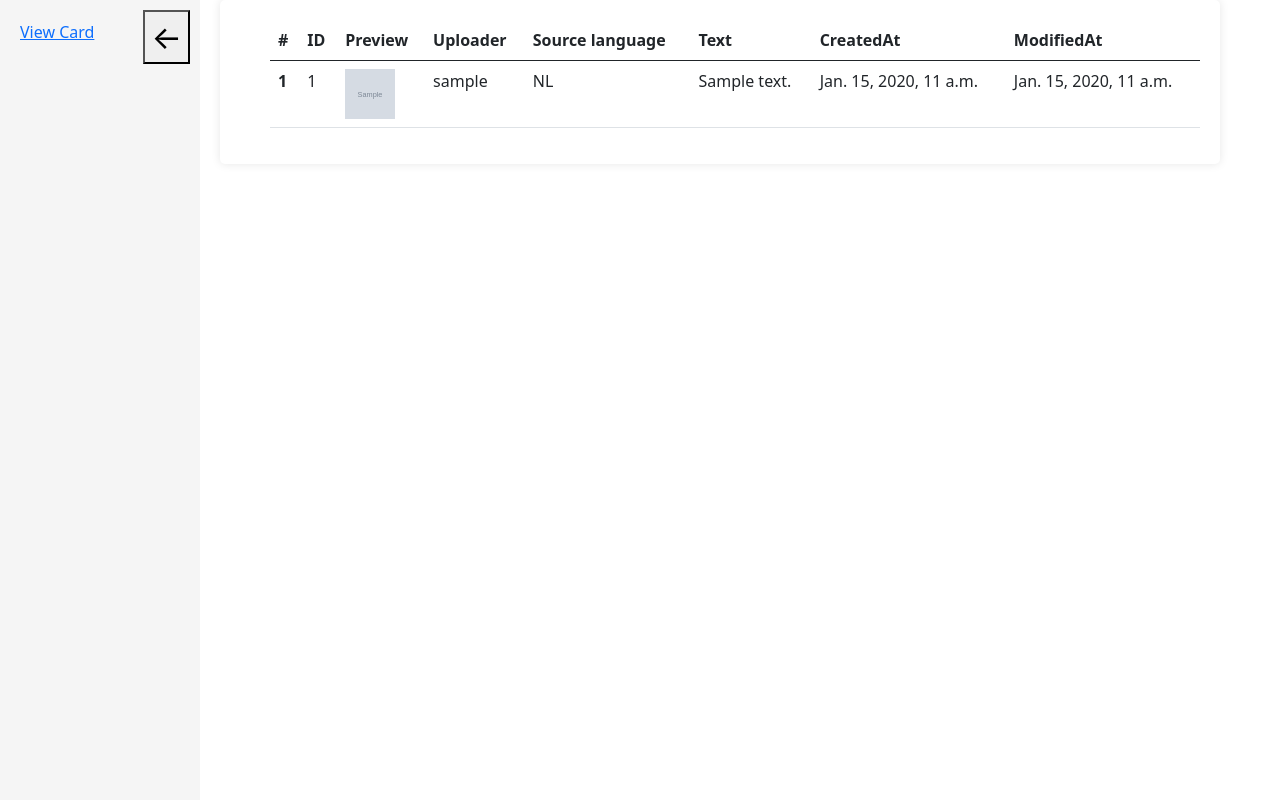
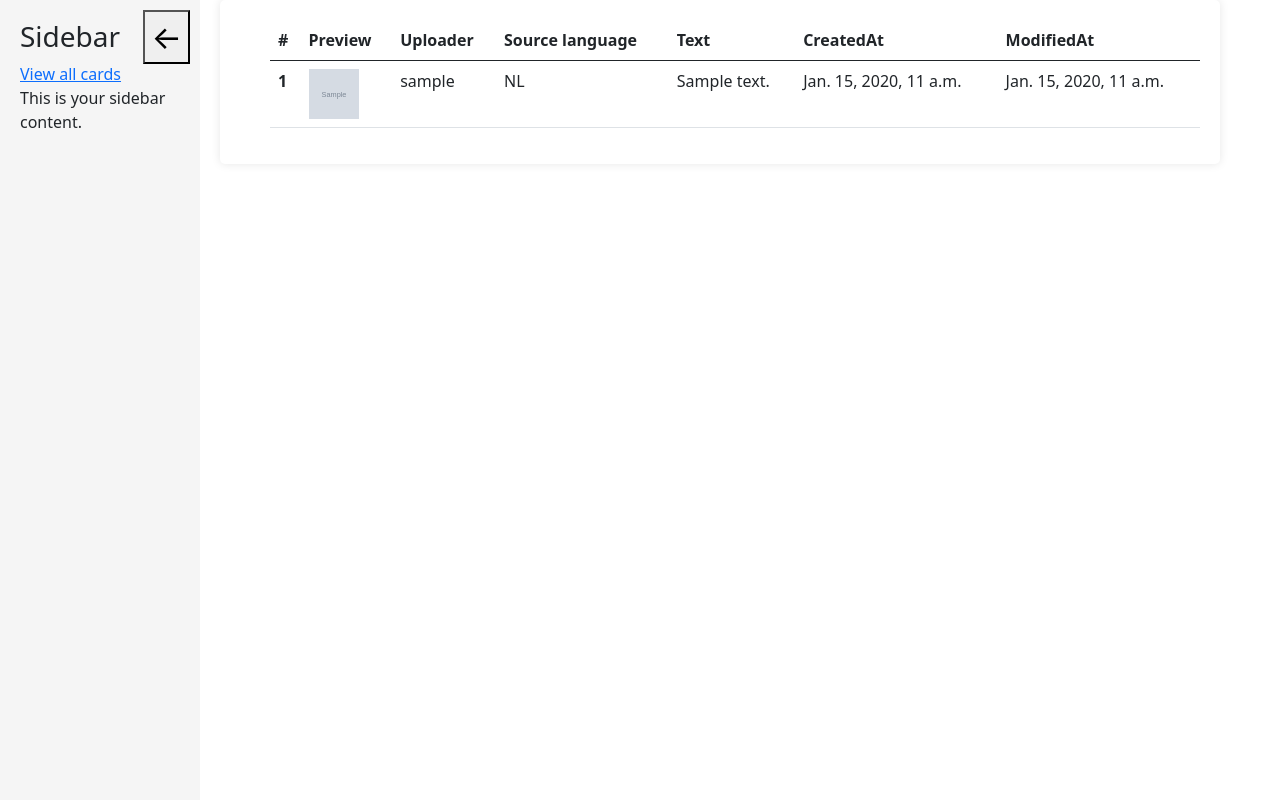
Before and after one commit to DennisWYH/Survival-language-app, a Django app: page /card/ in a window 1280 px wide. Run offline with Django 5.2, Linux system fonts and the light colour scheme; tables that the repository leaves empty hold one stand-in row (values such as "Sample post"); grey boxes marked "Sample" are stand-in pictures.

Commit message:
code improvement: removing cache files; improving code style

```diff
--- a/card/templates/card/card_index.html
+++ b/card/templates/card/card_index.html
@@ -59,17 +59,17 @@
 
 </head>
 <body>
-
     <div class="sidebar">
         <button class="toggle-button" data-collapsed="false">←</button>
-        <a href="/card">View Card</a>
+        <h3>Sidebar</h3>
+        <a href="/card">View all cards</a>
+        <p>This is your sidebar content.</p>
     </div>
     <div class="page-container">
         <table class="table">
             <thead>
               <tr>
                 <th scope="col">#</th>
-                <th scope="col">ID</th>
                 <th scope="col">Preview</th>
                 <th scope="col">Uploader</th>
                 <th scope="col">Source language</th>
@@ -82,7 +82,6 @@
                 {% for card in cards %}
                 <tr class="clickable-row" data-href="/card/{{ card.id }}/">
                     <th scope="row">{{ forloop.counter}}</th>
-                    <td>{{ card.id }}</td>
                     <th><img src="{{ card.image.url}}" style="width: 50px; height: 50px;"></th>
                     <td>{{ card.upload_by_userName }}</td>
                     <td>{{ card.lan }}</td>
--- a/card/views.py
+++ b/card/views.py
@@ -1,6 +1,7 @@
 from django.http import HttpResponse
 from .models import Card
 from django.template import loader
+from django.http import Http404
 
 def index(request):
     allCards = Card.objects.all()
@@ -11,7 +12,10 @@ def index(request):
     return HttpResponse(template.render(context, request))
 
 def detail(request, card_id):
-    card = Card.objects.get(pk=card_id)
+    try:
+        card = Card.objects.get(pk=card_id)
+    except Card.DoesNotExist:
+        raise Http404("Card does not exist")
     template = loader.get_template("card/card_detail.html")
     context = {
         "card": card,
```
Also changed, not shown: card/templates/card/card_detail.html (+9 -2 lines), 1 other file.
